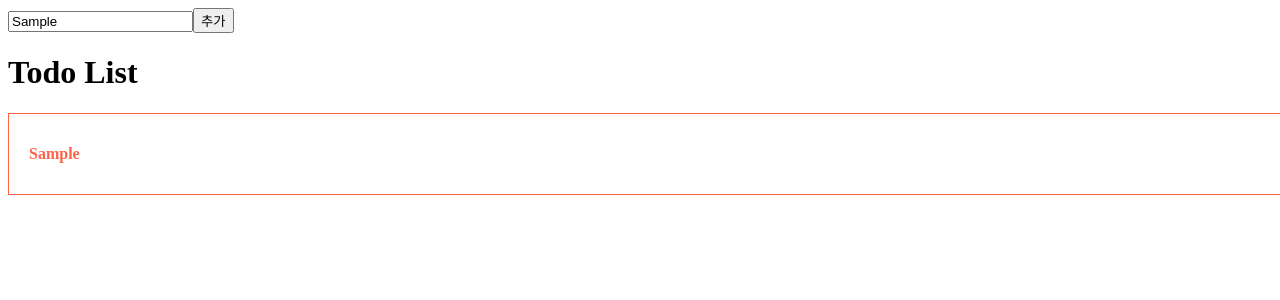
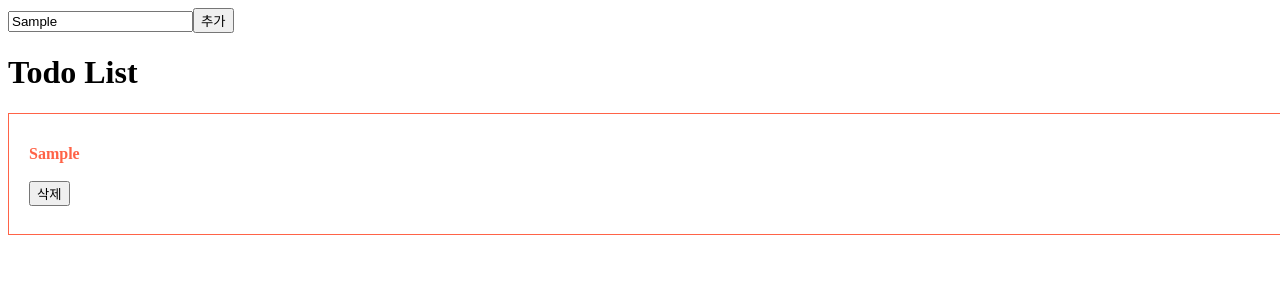
Before and after one commit to kbc1235/react-start, a React (Create React App) app: page / in a window 1280 px wide. Both pictures are taken after typing "Sample" into the empty fields and a click on the button "추가". Shown: the top 300 px of the page. Built offline with nearby package versions, Linux system fonts and the light colour scheme.

Commit message:
Update TodoBoard.js and TodoItem.js

```diff
--- a/src/componet/TodoBoard.js
+++ b/src/componet/TodoBoard.js
@@ -6,7 +6,7 @@ const TodoBoard = (props) =>{
     return(
       <div>
         <h1>Todo List</h1>
-        {props.todoList.map((itme,index)=><TodoItem item={itme} key={index}/>)}
+        {props.todoList.map((itme)=><TodoItem item={itme}/>)}
       </div>
     )
 }
--- a/src/componet/TodoItem.js
+++ b/src/componet/TodoItem.js
@@ -4,7 +4,10 @@ import Styles from '../style/Style.module.css';
 const TodoItem = (props) =>{
     return(
         <div className={Styles.item}>
-            {props.item}
+            <div>{props.item}</div>
+            <div>
+                <button type="button">삭제</button>
+            </div>
         </div>
     )
 }
```
